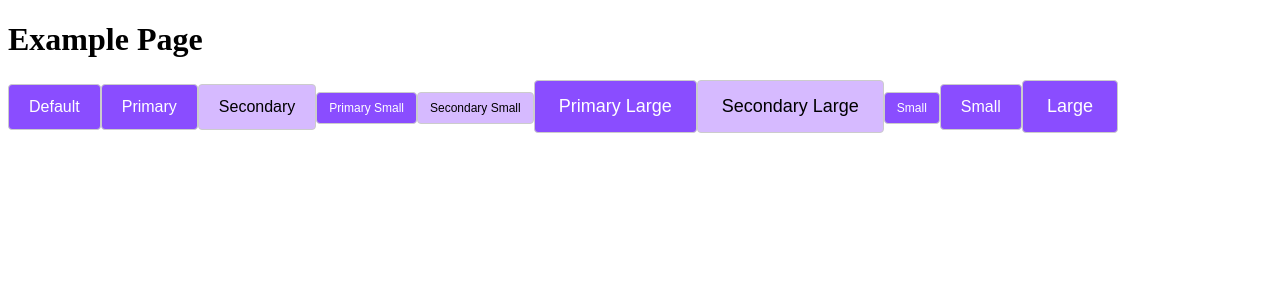
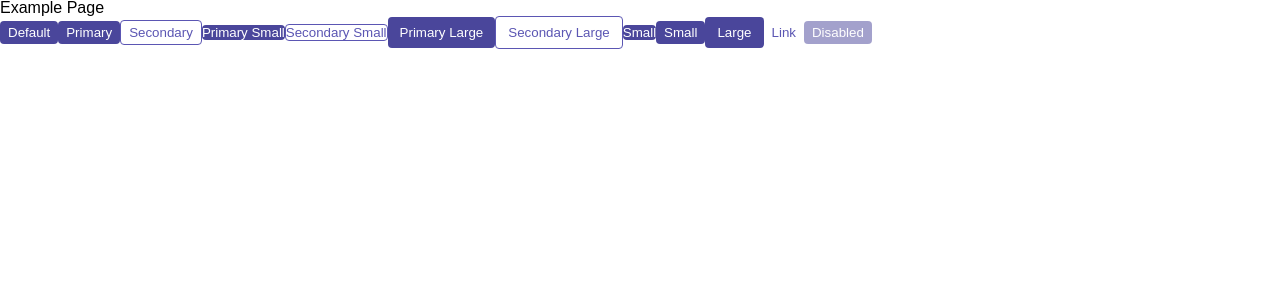
Before and after one commit to EtnaUI/etna-ui, a React (Vite) app: page / in a window 1280 px wide. Shown: the top 300 px of the page. Built offline with nearby package versions, Linux system fonts and the light colour scheme.

Commit message:
chore: setup sass structure and added default theme

```diff
--- a/example/App.tsx
+++ b/example/App.tsx
@@ -22,6 +22,8 @@ const App = () => {
       <Button size="small">Small</Button>
       <Button size="medium">Small</Button>
       <Button size="large">Large</Button>
+      <Button variant="link">Link</Button>
+      <Button disabled>Disabled</Button>
     </div>
   );
 };
--- a/example/index.jsx
+++ b/example/index.tsx
@@ -1,8 +1,10 @@
 import { createRoot } from "react-dom/client";
+
+import "../src/sass/main.scss";
 
 import App from "./App";
 
-const rootElement = document.getElementById("root");
+const rootElement = document.getElementById("root")!;
 const root = createRoot(rootElement);
 
 root.render(<App />);
--- a/src/components/Button.scss
+++ /dev/null
@@ -1,57 +0,0 @@
-.button {
-  border: 1px solid #ccc;
-  border-radius: 4px;
-  cursor: pointer;
-  display: inline-block;
-  font-size: 14px;
-  font-weight: 500;
-  line-height: 1.5;
-  padding: 8px 16px;
-  text-align: center;
-  text-decoration: none;
-  transition:
-    background-color 0.3s,
-    border-color 0.3s,
-    color 0.3s;
-
-  &--primary {
-    background-color: #8a4dff;
-    color: #ffffff;
-
-    &:hover {
-      background-color: #6f3aff;
-    }
-
-    &:active {
-      background-color: #4d1aff;
-    }
-  }
-
-  &--secondary {
-    background-color: #d6baff;
-    color: #000000;
-
-    &:hover {
-      background-color: #b38cff;
-    }
-
-    &:active {
-      background-color: #8a4dff;
-    }
-  }
-
-  &--small {
-    font-size: 12px;
-    padding: 6px 12px;
-  }
-
-  &--medium {
-    font-size: 16px;
-    padding: 10px 20px;
-  }
-
-  &--large {
-    font-size: 18px;
-    padding: 12px 24px;
-  }
-}
--- a/src/components/Button.tsx
+++ b/src/components/Button.tsx
@@ -1,9 +1,7 @@
 import { ButtonHTMLAttributes } from "react";
 
-import "./Button.scss";
-
 export interface ButtonProps extends ButtonHTMLAttributes<HTMLButtonElement> {
-  variant?: "primary" | "secondary";
+  variant?: "primary" | "secondary" | "link";
   size?: "small" | "medium" | "large";
 }
 
--- /dev/null
+++ b/src/sass/base/_reset.scss
@@ -0,0 +1,136 @@
+/* http://meyerweb.com/eric/tools/css/reset/
+   v2.0 | 20110126
+   License: none (public domain)
+*/
+
+html,
+body,
+div,
+span,
+applet,
+object,
+iframe,
+h1,
+h2,
+h3,
+h4,
+h5,
+h6,
+p,
+blockquote,
+pre,
+a,
+abbr,
+acronym,
+address,
+big,
+cite,
+code,
+del,
+dfn,
+em,
+img,
+ins,
+kbd,
+q,
+s,
+samp,
+small,
+strike,
+strong,
+sub,
+sup,
+tt,
+var,
+b,
+u,
+i,
+center,
+dl,
+dt,
+dd,
+ol,
+ul,
+li,
+fieldset,
+form,
+label,
+legend,
+table,
+caption,
+tbody,
+tfoot,
+thead,
+tr,
+th,
+td,
+article,
+aside,
+canvas,
+details,
+embed,
+figure,
+figcaption,
+footer,
+header,
+hgroup,
+menu,
+nav,
+output,
+ruby,
+section,
+summary,
+time,
+mark,
+audio,
+video {
+  margin: 0;
+  padding: 0;
+  border: 0;
+  font-size: 100%;
+  font: inherit;
+  vertical-align: baseline;
+}
+/* HTML5 display-role reset for older browsers */
+article,
+aside,
+details,
+figcaption,
+figure,
+footer,
+header,
+hgroup,
+menu,
+nav,
+section {
+  display: block;
+}
+body {
+  line-height: 1;
+}
+ol,
+ul {
+  list-style: none;
+}
+blockquote,
+q {
+  quotes: none;
+}
+blockquote:before,
+blockquote:after,
+q:before,
+q:after {
+  content: "";
+  content: none;
+}
+table {
+  border-collapse: collapse;
+  border-spacing: 0;
+}
+
+button {
+  background-color: transparent;
+  border: none;
+  cursor: pointer;
+  padding: 0;
+}
--- /dev/null
+++ b/src/sass/components/_button.scss
@@ -0,0 +1,48 @@
+.button {
+  padding: var(--spacing-xs) var(--spacing-s);
+  border-radius: var(--border-radius-s);
+
+  transition: background-color 0.2s;
+
+  &:disabled {
+    opacity: 0.5;
+    cursor: not-allowed;
+  }
+
+  &--primary {
+    background-color: var(--color-background-brand-secondary);
+    color: var(--color-foreground-tertiary);
+
+    &:hover {
+      background-color: var(--color-background-brand-primary);
+    }
+  }
+
+  &--secondary {
+    background-color: transparent;
+    color: var(--color-foreground-brand-secondary);
+    border: 1px solid var(--color-border-brand-secondary);
+
+    &:hover {
+      border: 1px solid var(--color-border-brand-primary);
+      color: var(--color-foreground-brand-primary);
+    }
+  }
+
+  &--link {
+    background-color: transparent;
+    color: var(--color-foreground-brand-secondary);
+  }
+
+  &--small {
+    padding: var(--spacing-2xs) var(--spacing-xs);
+  }
+
+  &--medium {
+    padding: var(--spacing-xs) var(--spacing-s);
+  }
+
+  &--large {
+    padding: var(--spacing-s) var(--spacing-m);
+  }
+}
--- /dev/null
+++ b/src/sass/main.scss
@@ -0,0 +1,5 @@
+@import "base/reset";
+
+@import "components/button";
+
+@import "themes/theme";
--- /dev/null
+++ b/src/sass/themes/_theme.scss
@@ -0,0 +1,205 @@
+:root,
+[data-theme="light"] {
+  font-family: "Ubuntu", sans-serif;
+
+  --black-900: #060606;
+  --black-800: #141414;
+  --black-700: #1f1f1f;
+  --black-600: #292929;
+  --black-500: #333333;
+  --black-400: #3d3d3d;
+  --black-300: #474747;
+  --black-200: #525252;
+  --black-100: #5c5c5c;
+  --black-90: #858585;
+  --black-80: #999999;
+  --black-70: #adadad;
+  --black-60: #c2c2c2;
+  --black-50: #d6d6d6;
+  --black-40: #e0e0e0;
+  --black-30: #ebebeb;
+  --black-20: #f5f5f5;
+  --black-10: #ffffff;
+
+  --red-900: #460c15;
+  --red-800: #69121f;
+  --red-700: #8c1829;
+  --red-600: #ae1e33;
+  --red-500: #d6243f;
+  --red-400: #dc2e48;
+  --red-300: #de3f57;
+  --red-200: #e15166;
+  --red-100: #e46276;
+  --red-90: #ea8594;
+  --red-50: #f0a8b3;
+  --red-40: #f6cbd1;
+  --red-20: #f9dce1;
+  --red-10: #fceef0;
+
+  --green-900: #123f28;
+  --green-800: #165032;
+  --green-700: #1f7046;
+  --green-600: #238050;
+  --green-500: #27905a;
+  --green-400: #30b06e;
+  --green-300: #3fca82;
+  --green-200: #5fd397;
+  --green-100: #7fdcac;
+  --green-90: #9fe5c1;
+  --green-50: #bfedd5;
+  --green-40: #cff2e0;
+  --green-20: #dff6ea;
+  --green-10: #effbf5;
+
+  --yellow-900: #3d2b00;
+  --yellow-800: #7a5600;
+  --yellow-700: #a37200;
+  --yellow-600: #cc8f00;
+  --yellow-500: #f5ab00;
+  --yellow-400: #ffbc1f;
+  --yellow-300: #ffc847;
+  --yellow-200: #ffd470;
+  --yellow-100: #ffe099;
+  --yellow-90: #ffedc2;
+  --yellow-50: #fff3d6;
+  --yellow-10: #fff9eb;
+
+  --blue-900: #00243d;
+  --blue-800: #003c66;
+  --blue-700: #00538f;
+  --blue-600: #006bb8;
+  --blue-500: #0083e0;
+  --blue-400: #0a99ff;
+  --blue-300: #33aaff;
+  --blue-200: #5cbbff;
+  --blue-100: #85ccff;
+  --blue-90: #adddff;
+  --blue-50: #c2e5ff;
+  --blue-20: #d6edff;
+  --blue-10: #ebf6ff;
+
+  --purple-900: #211f47;
+  --purple-800: #282555;
+  --purple-700: #2f2c63;
+  --purple-600: #363371;
+  --purple-500: #3c397f;
+  --purple-400: #433f8d;
+  --purple-300: #4a469b;
+  --purple-200: #514ca9;
+  --purple-100: #5b56b3;
+  --purple-90: #7672c0;
+  --purple-80: #8480c6;
+  --purple-70: #adabd9;
+  --purple-60: #c8c7e6;
+  --purple-50: #d6d5ec;
+  --purple-40: #e4e3f2;
+  --purple-20: #f2f1f9;
+
+  --size-0: 0px;
+  --size-2: 2px;
+  --size-4: 4px;
+  --size-6: 6px;
+  --size-8: 8px;
+  --size-10: 10px;
+  --size-12: 12px;
+  --size-14: 14px;
+  --size-16: 16px;
+  --size-18: 18px;
+  --size-20: 20px;
+  --size-22: 22px;
+  --size-24: 24px;
+  --size-26: 26px;
+  --size-28: 28px;
+  --size-30: 30px;
+  --size-32: 32px;
+  --size-34: 34px;
+  --size-36: 36px;
+  --size-38: 38px;
+  --size-40: 40px;
+  --size-80: 80px;
+  --size-120: 120px;
+
+  --border-radius-none: var(--size-0);
+  --border-radius-xs: var(--size-2);
+  --border-radius-s: var(--size-4);
+  --border-radius-m: var(--size-6);
+  --border-radius-l: var(--size-8);
+  --border-radius-xl: var(--size-12);
+  --border-radius-2xl: var(--size-16);
+  --border-radius-3xl: var(--size-24);
+  --border-radius-4xl: var(--size-32);
+
+  --icon-size-xs: var(--size-12);
+  --icon-size-s: var(--size-16);
+  --icon-size-m: var(--size-24);
+  --icon-size-l: var(--size-32);
+  --icon-size-xl: var(--size-40);
+
+  --spacing-none: var(--size-0);
+  --spacing-xs: var(--size-4);
+  --spacing-s: var(--size-8);
+  --spacing-m: var(--size-12);
+  --spacing-l: var(--size-16);
+  --spacing-xl: var(--size-20);
+  --spacing-2xl: var(--size-24);
+  --spacing-3xl: var(--size-28);
+  --spacing-4xl: var(--size-32);
+  --spacing-5xl: var(--size-36);
+  --spacing-6xl: var(--size-40);
+
+  --color-background-primary: var(--black-10);
+  --color-background-secondary: var(--black-20);
+  --color-background-tertiary: var(--black-30);
+  --color-background-fourth: var(--black-40);
+  --color-background-brand-primary: var(--purple-700);
+  --color-background-brand-secondary: var(--purple-300);
+  --color-background-brand-tertiary: var(--purple-20);
+  --color-background-danger-primary: var(--red-700);
+  --color-background-danger-secondary: var(--red-500);
+  --color-background-danger-tertiary: var(--red-10);
+  --color-background-warning-primary: var(--yellow-800);
+  --color-background-warning-secondary: var(--yellow-600);
+  --color-background-warning-tertiary: var(--yellow-10);
+  --color-background-success-primary: var(--green-700);
+  --color-background-success-secondary: var(--green-500);
+  --color-background-success-tertiary: var(--green-10);
+  --color-background-informative-primary: var(--blue-700);
+  --color-background-informative-secondary: var(--blue-500);
+  --color-background-informative-tertiary: var(--blue-10);
+
+  --color-foreground-primary: var(--black-800);
+  --color-foreground-secondary: var(--black-300);
+  --color-foreground-tertiary: var(--black-10);
+  --color-foreground-fourth: var(--black-100);
+  --color-foreground-brand-primary: var(--purple-500);
+  --color-foreground-brand-secondary: var(--purple-100);
+  --color-foreground-danger-primary: var(--red-700);
+  --color-foreground-danger-secondary: var(--red-400);
+  --color-foreground-warning-primary: var(--yellow-800);
+  --color-foreground-warning-secondary: var(--yellow-400);
+  --color-foreground-success-primary: var(--green-700);
+  --color-foreground-success-secondary: var(--green-400);
+  --color-foreground-informative-primary: var(--blue-700);
+  --color-foreground-informative-secondary: var(--blue-400);
+
+  --color-border-primary: var(--black-30);
+  --color-border-secondary: var(--black-50);
+  --color-border-tertiary: var(--black-400);
+  --color-border-fourth: var(--black-100);
+  --color-border-focus: var(--blue-500);
+  --color-border-brand-primary: var(--purple-500);
+  --color-border-brand-secondary: var(--purple-100);
+  --color-border-danger-primary: var(--red-700);
+  --color-border-danger-secondary: var(--red-400);
+  --color-border-warning-primary: var(--yellow-800);
+  --color-border-warning-secondary: var(--yellow-400);
+  --color-border-success-primary: var(--green-700);
+  --color-border-success-secondary: var(--green-400);
+  --color-border-informative-primary: var(--blue-700);
+  --color-border-informative-secondary: var(--blue-400);
+
+  --font-weight-light: 300;
+  --font-weight-regular: 400;
+  --font-weight-medium: 500;
+  --font-weight-bold: 700;
+}
```
Also changed, not shown: src/sass/base/_typography.scss (added).
